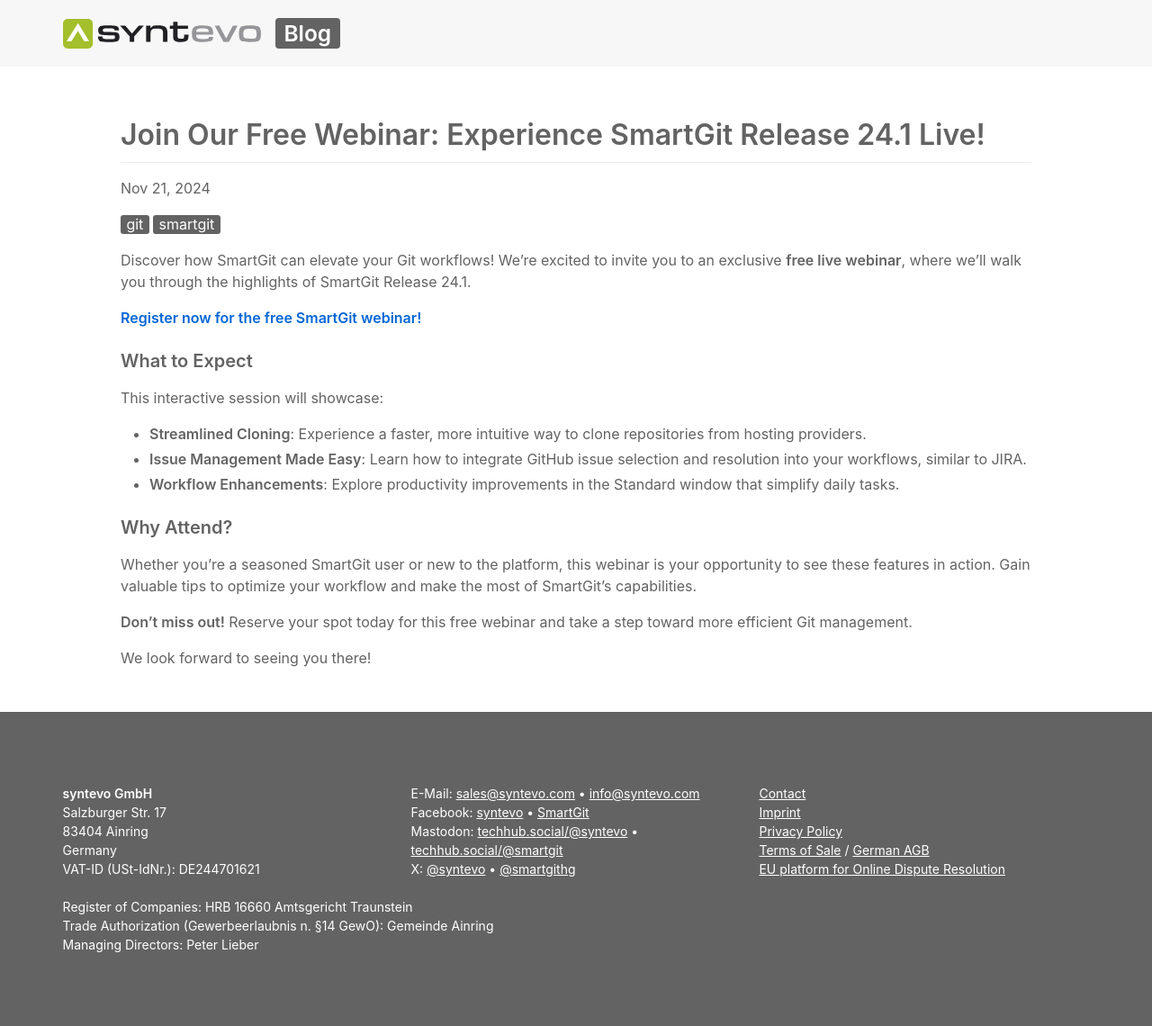
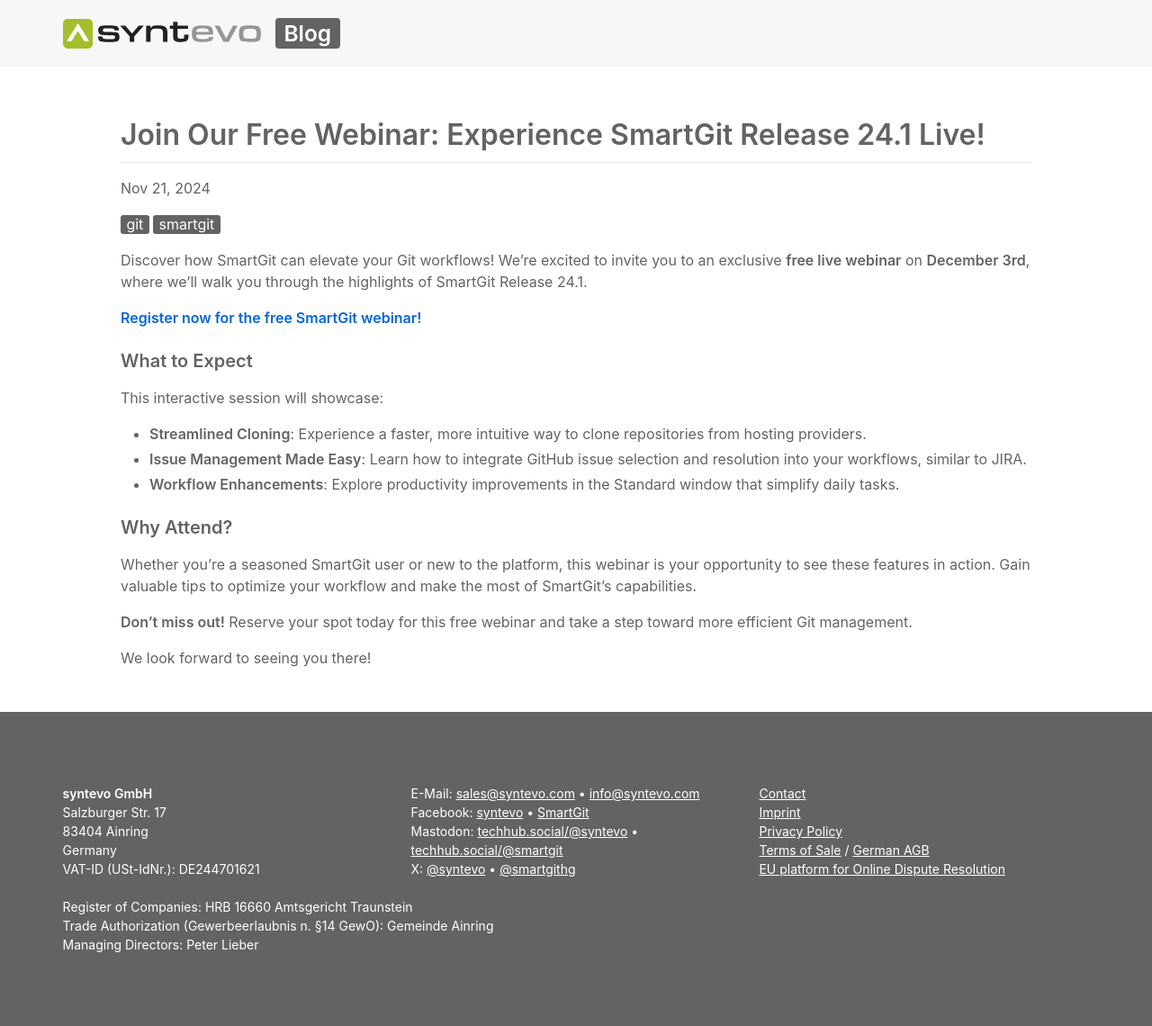
Before and after one commit to syntevo/blog, a Jekyll site: the page built from _posts/2024/2024-11-20-smartgit-webinar-24.1.md, in a window 1280 px wide. Shown: the whole page at 90% size. Built offline with Jekyll 4.4.1, drawn with Linux system fonts in a browser that asks for light colours.

Commit message:
SmartGit Webinar: Release 24.1

```diff
--- a/_posts/2024/2024-11-20-smartgit-webinar-24.1.md
+++ b/_posts/2024/2024-11-20-smartgit-webinar-24.1.md
@@ -8,7 +8,8 @@
 - "smartgit"
 ---
 
-Discover how SmartGit can elevate your Git workflows! We're excited to invite you to an exclusive **free live webinar**, where we'll walk you through the highlights of SmartGit Release 24.1.
+Discover how SmartGit can elevate your Git workflows!
+We're excited to invite you to an exclusive **free live webinar** on **December 3rd**, where we'll walk you through the highlights of SmartGit Release 24.1.
 
 [**Register now for the free SmartGit webinar!**](https://zoom.us/webinar/register/9117321040303/WN_YXHOsaigRe-CL1D-wEA-Ag)
 
@@ -22,7 +23,8 @@
 
 ### Why Attend?
 
-Whether you're a seasoned SmartGit user or new to the platform, this webinar is your opportunity to see these features in action. Gain valuable tips to optimize your workflow and make the most of SmartGit's capabilities.
+Whether you're a seasoned SmartGit user or new to the platform, this webinar is your opportunity to see these features in action.
+Gain valuable tips to optimize your workflow and make the most of SmartGit's capabilities.
 
 **Don't miss out!** Reserve your spot today for this free webinar and take a step toward more efficient Git management.
 
```
